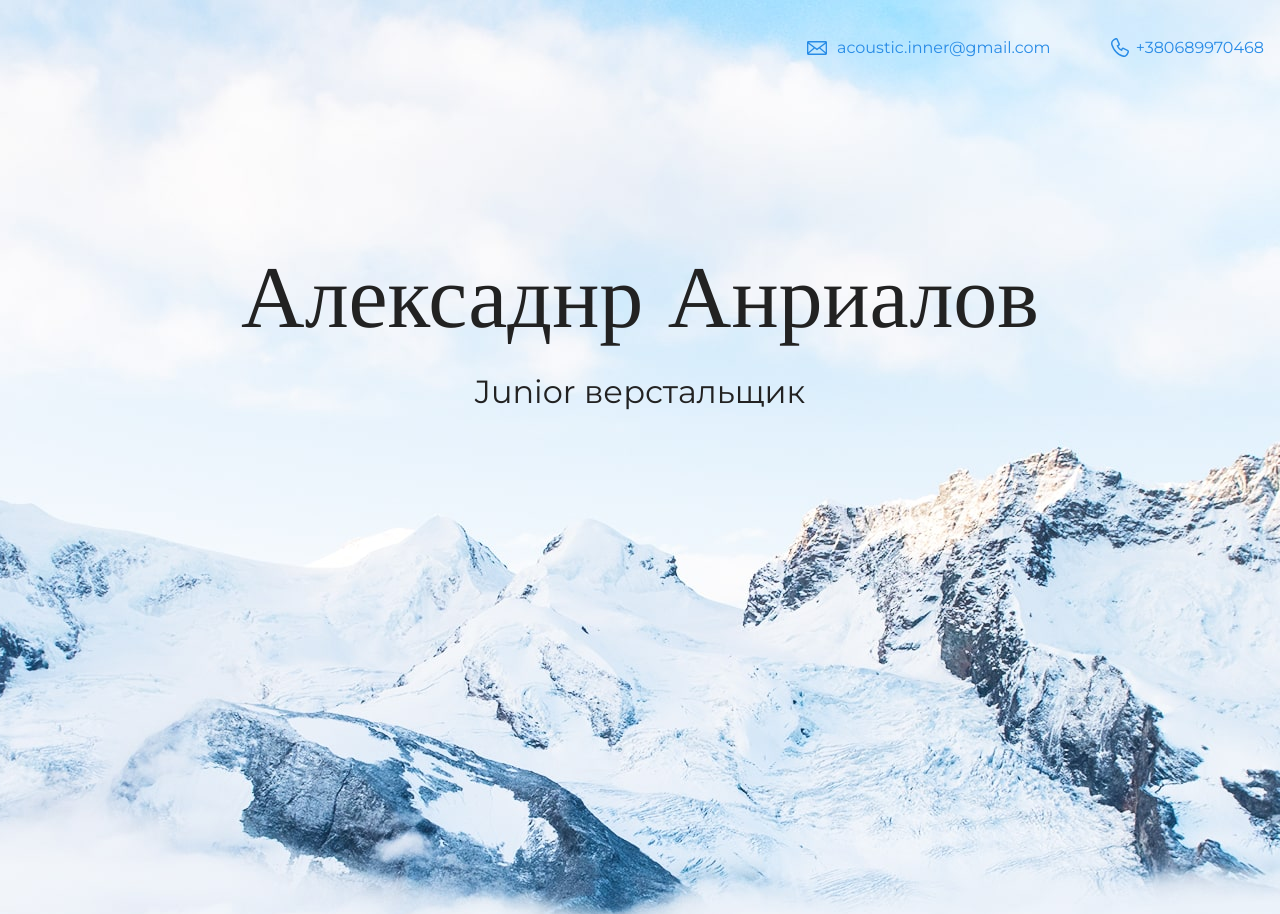
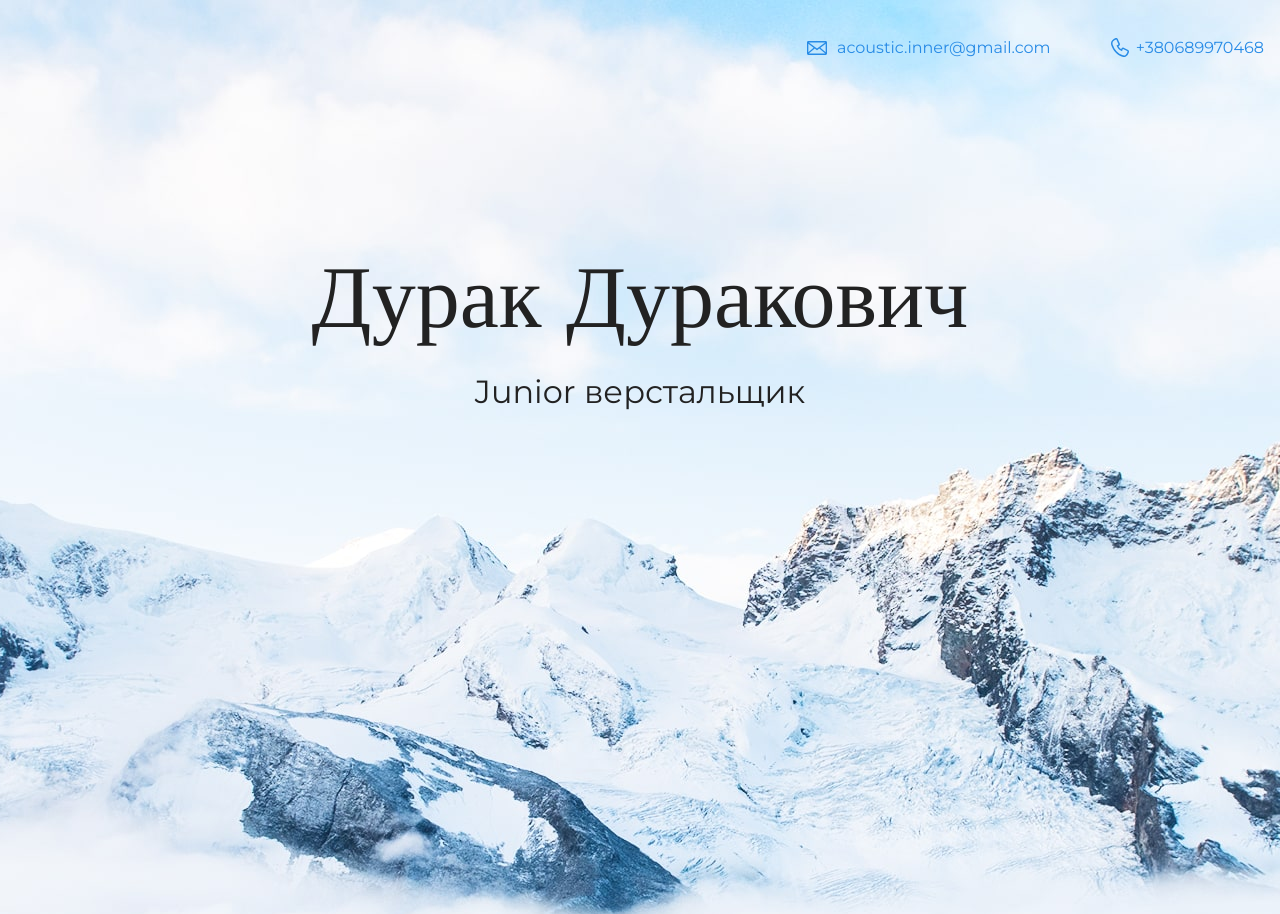
Before and after one commit to acousticxx/test, a plain HTML site: page index.html in a window 1280 px wide. Shown: the top 914 px of the page. Drawn offline with nearby package versions, Linux system fonts and the light colour scheme.

Commit message:
Update index.html

```diff
--- a/index.html
+++ b/index.html
@@ -17,7 +17,7 @@
 
     <section class="hero-image">
       <div class="container">
-      <h1 class="heading">Алексаднр Анриалов</h1>
+      <h1 class="heading">Дурак Дуракович</h1>
       <p>Junior верстальщик</p>
     </div>
     </section>
```
